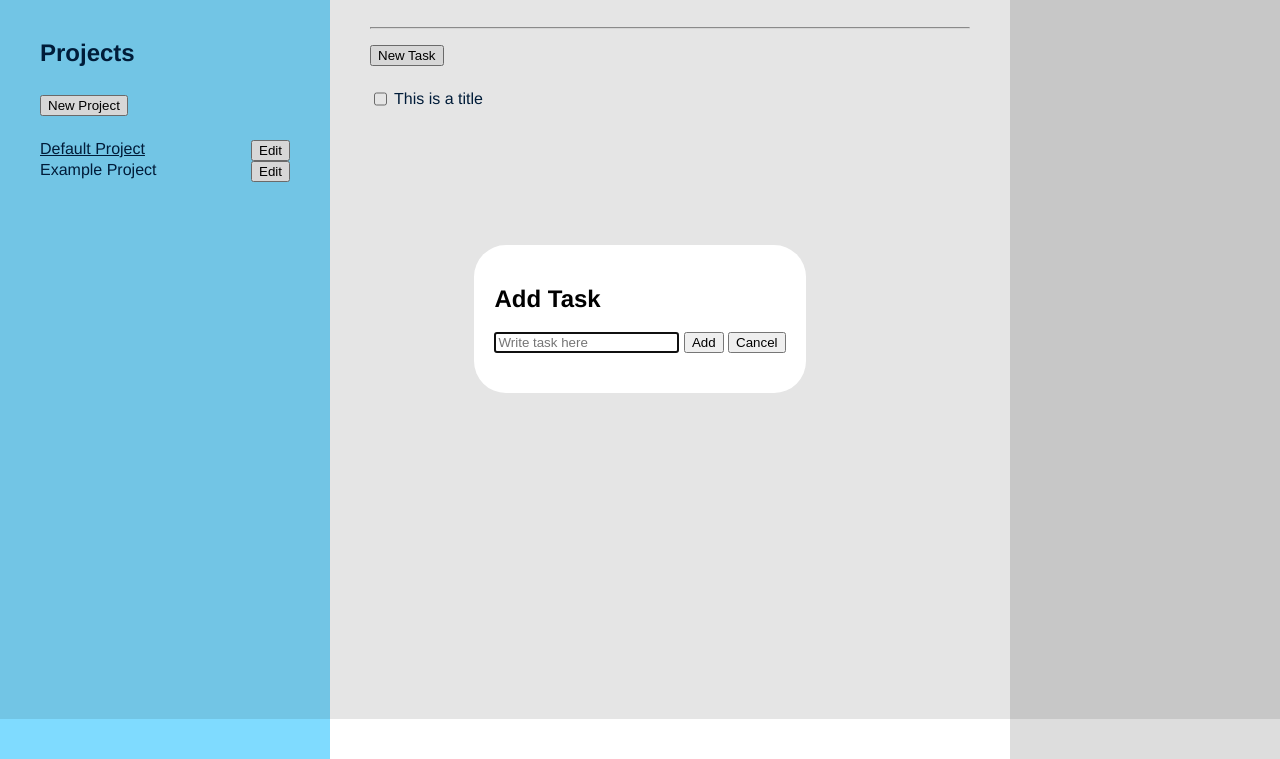
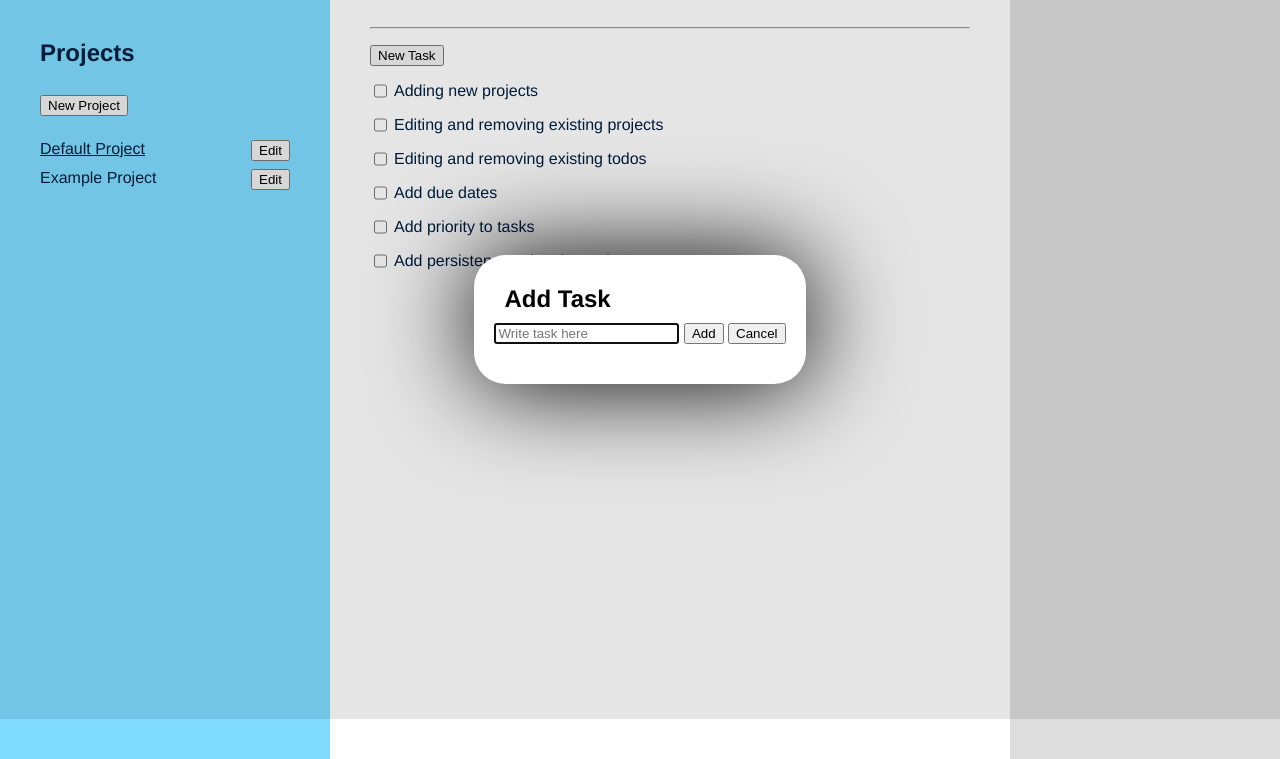
Before and after one commit to ranzuh/odin-todo, a website built with webpack: page src/template.html in a window 1280 px wide. Both pictures are taken after a click on the button "New Task". Shown: the part 81-840 px from the top of the page. Built offline with nearby package versions, Linux system fonts and the light colour scheme.

Commit message:
Add project example todos

```diff
--- a/src/main.js
+++ b/src/main.js
@@ -2,6 +2,15 @@ import "./styles.css"
 import { Todo } from "./todo";
 import { Project } from "./project";
 import { TodoApp } from "./todoapp";
+
+const myTodos = [
+    "Adding new projects",
+    "Editing and removing existing projects",
+    "Editing and removing existing todos",
+    "Add due dates",
+    "Add priority to tasks",
+    "Add persistence using the Web Storage API",
+];
 
 const UIController = (function (){
     const todoContainer = document.getElementById("todo-container");
@@ -10,17 +19,17 @@ const UIController = (function (){
     const taskModal = document.getElementById("dialog");
 
     const app = new TodoApp();
+
+    // Add my todo list
+    myTodos.forEach(title => {
+        app.addTodo(new Todo(title, "", "", "", false));
+    });
+
+    // Add example project and example todo
     let exampleProject = new Project("Example Project");
     app.addProject(exampleProject);
-
     let exampleTodo = new Todo("Clean kitchen", "Clean the kitchen", "Today", "High", false);
     exampleProject.addTodo(exampleTodo);
-
-    exampleTodo = new Todo("This is a title", "", "", "", false);
-
-    app.currentProject.addTodo(exampleTodo);
-
-    console.log("Here again...");
 
     document.getElementById("new-task-btn").addEventListener("click", () => {
         taskModal.showModal();
@@ -30,8 +39,9 @@ const UIController = (function (){
         taskModal.close();
     });
 
-    document.getElementById("modal-add").addEventListener("click", () => {
-        taskModal.close()
+    document.getElementById("modal-add").addEventListener("click", (event) => {
+        event.preventDefault();
+        taskModal.close();
 
         const inputTask = document.getElementById("task-input");
         const newTodo = new Todo(inputTask.value, "", "", "", false);
--- a/src/styles.css
+++ b/src/styles.css
@@ -54,15 +54,18 @@ ul {
 .project-item {
     display: flex;
     justify-content: space-between;
+    margin: 8px 0px;
 
 }
 
 .todo-item > p {
     padding-left: 4px;
+    margin: 8px 0px;
 }
 
 .todo-item {
     display: flex;
+
 }
 
 .todo-item:hover {
@@ -85,6 +88,11 @@ dialog {
     border: none;
     border-radius: 32px;
     padding: 20px 20px 40px 20px;
+    box-shadow: 1px 1px 100px 0 #000000;
+}
+
+dialog > h2 {
+    margin: 10px;
 }
 
 dialog:focus {
--- a/src/template.html
+++ b/src/template.html
@@ -28,9 +28,11 @@
         </div>
         <dialog id="dialog">
             <h2>Add Task</h2>
-            <input type="text" name="task" id="task-input" placeholder="Write task here">
-            <button id="modal-add">Add</button>
-            <button id="modal-cancel">Cancel</button>
+            <form>
+                <input type="text" name="task" id="task-input" placeholder="Write task here">
+                <button id="modal-add">Add</button>
+                <button type="button" id="modal-cancel">Cancel</button>
+            </form>
         </dialog>
     </div>
 </body>
--- a/src/todoapp.js
+++ b/src/todoapp.js
@@ -20,4 +20,8 @@ export class TodoApp {
         const index = this.projects.findIndex((project) => project.name === projectName);
         this.currentProject = this.projects[index];
     }
+
+    addTodo(todo) {
+        this.currentProject.addTodo(todo);
+    }
 }
```
Also changed, not shown: readme.md (added).
